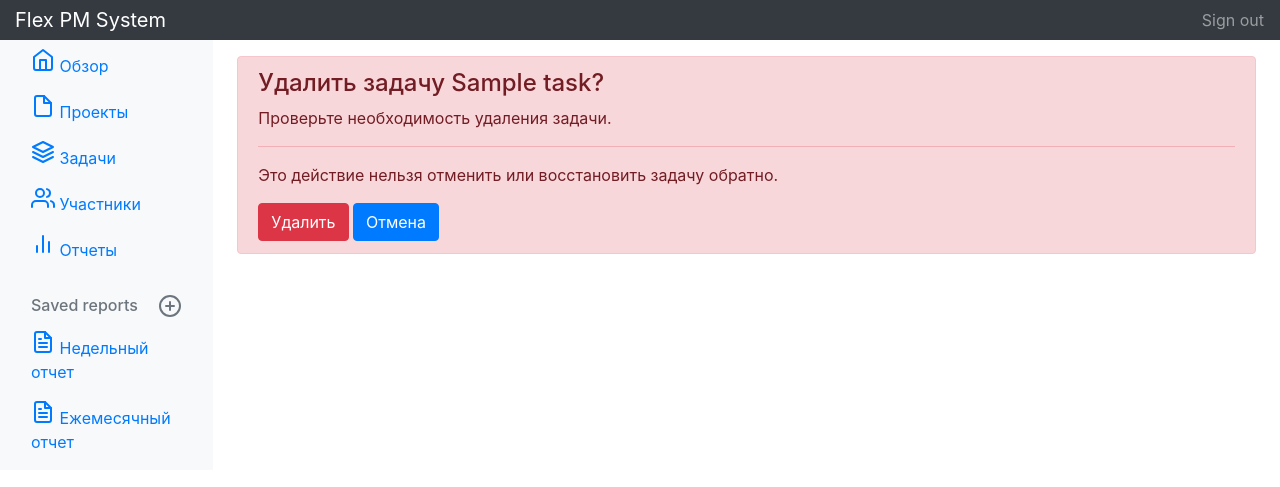
After one commit to Serzh470/Flex, a Django app: template flex/project/templates/delete_task.html in a window 1280 px wide. The commit adds this page. Shown: the top 487 px of the page. Run offline with Django 3.2, Linux system fonts and the light colour scheme; the template is opened without the code that fills it: most values are stand-ins (such as "Sample title", 1, 10 or a date in 2020); parts of the project's set-up code (start-up, migrations or seed data) failed here and were passed over; some libraries are stand-ins or nearby versions.

Commit message:
add delepe task form

```diff
--- a/flex/project/models.py
+++ b/flex/project/models.py
@@ -36,7 +36,7 @@ class Task(models.Model):
     start_date = models.DateField()
     duration = models.DurationField(null=True, blank=True)
     end_date = models.DateField(null=True, blank=True)
-    predecessor = models.IntegerField(null=True, blank=True )
+    predecessor = models.IntegerField(null=True, blank=True)
     # successor = models.IntegerField(null=True, blank=True)
     responsible = models.CharField(max_length=255)
     status = models.SmallIntegerField(choices=STATUS)
--- /dev/null
+++ b/flex/project/templates/delete_task.html
@@ -0,0 +1,18 @@
+{% extends 'index.html' %}
+
+{% block delete_task %}
+    <div class="alert alert-danger" role="alert">
+        <h4 class="alert-heading">Удалить задачу {{ task.name }}?</h4>
+        <p>Проверьте необходимость удаления задачи.</p>
+        <hr>
+        <p>Это действие нельзя отменить или восстановить задачу обратно.</p>
+
+        <form action="" method="post">
+            {% csrf_token %}
+            <button type="submit" class="btn btn-danger">Удалить</button>
+            <a href="/mytasks/">
+                <button type="button" class="btn btn-primary">Отмена</button>
+            </a>
+        </form>
+    </div>
+{% endblock %}
--- a/flex/project/templates/index.html
+++ b/flex/project/templates/index.html
@@ -83,17 +83,20 @@
           </div>
         </nav>
 
-            {% block home %} {% endblock %}
-            {% block projects %} {% endblock %}
-            {% block tasks %} {% endblock %}
-            {% block create_task %} {% endblock %}
+
+
+        <main role="main" class="col-md-9 ml-sm-auto col-lg-10 pt-3 px-4">
+
+            {% block home %}{% endblock %}
+            {% block projects %}{% endblock %}
+            {% block tasks %}{% endblock %}
+            {% block create_task %}{% endblock %}
+            {% block delete_task %}{% endblock %}
+
+        </main>
 
       </div>
     </div>
-
-
-
-
 
     <!-- Bootstrap core JavaScript
     ================================================== -->
--- a/flex/project/templates/project_list.html
+++ b/flex/project/templates/project_list.html
@@ -2,7 +2,6 @@
 
 {% block projects %}
 
-    <main role="main" class="col-md-9 ml-sm-auto col-lg-10 pt-3 px-4">
       <div class="d-flex justify-content-between flex-wrap flex-md-nowrap align-items-center pb-2 mb-3 border-bottom">
         <h1 class="h2">Проекты</h1>
       </div>
--- a/flex/project/urls.py
+++ b/flex/project/urls.py
@@ -1,12 +1,12 @@
 from django.conf.urls import url
-from . import views
 from .views import Home, MyProjectList, MyTaskList
-from .forms import TaskCreate, TaskUpdate
+from .forms import TaskCreate, TaskUpdate, TaskDelete
 
 urlpatterns = [
     url(r'^$', Home.as_view(), name='home'),
     url(r'^mytasks/$', MyTaskList.as_view(), name='tasks'),
     url(r'^myprojects/$', MyProjectList.as_view(), name='projects'),
     url(r'^addtask/$', TaskCreate.as_view(), name='add_task'),
-    url(r'^updtask/(?P<pk>\d+)/$', TaskUpdate.as_view(), name='upd_task')
+    url(r'^updtask/(?P<pk>\d+)/$', TaskUpdate.as_view(), name='upd_task'),
+    url(r'^deltask/(?P<pk>\d+)/$', TaskDelete.as_view(), name='del_task'),
 ]
--- a/flex/project/views.py
+++ b/flex/project/views.py
@@ -1,9 +1,6 @@
-from django.shortcuts import render
 from .models import Project, Task
-from django.shortcuts import HttpResponse
 from django.views.generic.list import ListView
 from django.views.generic.base import TemplateView
-from django.views import View
 
 # Create your views here.
 
```
Also changed, not shown: flex/project/forms.py (+7 -1 lines), flex/project/templates/create_task.html (+13 -5 lines), flex/project/templates/home.html (+3 -4 lines), flex/project/templates/task_list.html (+3 -5 lines), flex/project/migrations/0011_merge_20180324_1723.py (added).
